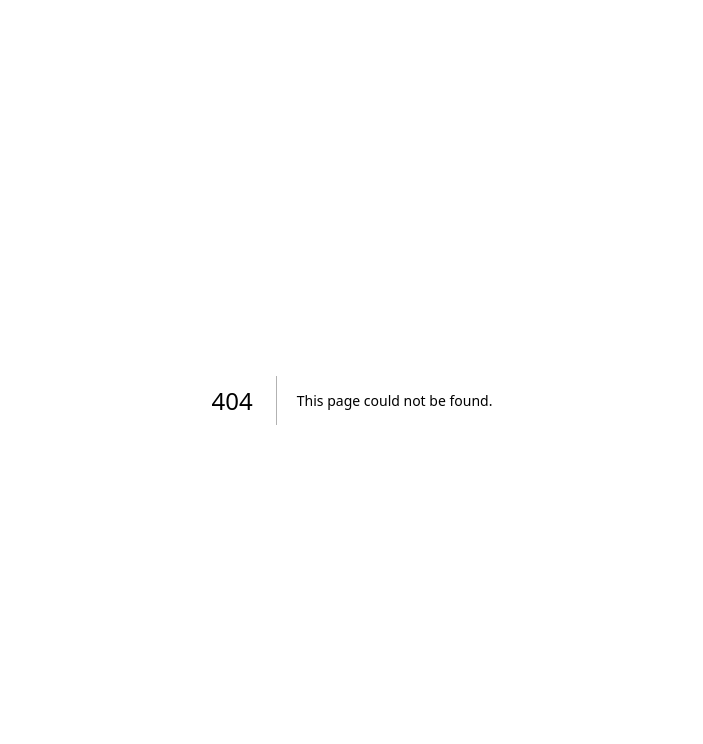
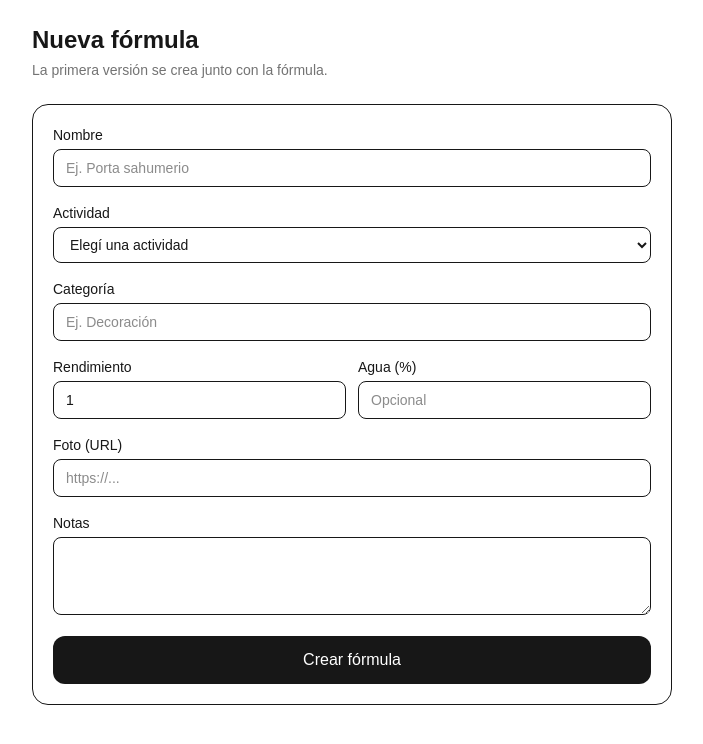
Before and after one commit to BrendaAguero/Calculadora, a Next.js app: page /formulas/new in a window 1280 px wide. Before the commit this address had no page. Shown: the top 744 px of the page, without its empty margins (288-991 px from the left). Built offline with nearby package versions, Linux system fonts and the light colour scheme; no server answers; the database is empty.

Commit message:
Etapa 8: alta de formulas

```diff
--- /dev/null
+++ b/app/formulas/new/page.tsx
@@ -0,0 +1,16 @@
+import { createClient } from "@/lib/supabase/server";
+import { createFormula } from "../actions";
+
+export default async function NewFormulaPage() {
+  const supabase = await createClient();
+  const { data: activities } = await supabase.from("activities").select("id,name,code").eq("active", true).order("sort_order");
+  return <main className="mx-auto min-h-screen w-full max-w-2xl px-4 py-6 pb-24"><h1 className="text-2xl font-semibold">Nueva fórmula</h1><p className="mt-1 text-sm text-neutral-500">La primera versión se crea junto con la fórmula.</p><form action={createFormula} className="mt-6 space-y-4 rounded-2xl border bg-white p-5 dark:border-neutral-800 dark:bg-neutral-900">
+    <label className="block text-sm font-medium">Nombre<input name="name" required className="mt-1 w-full rounded-lg border px-3 py-2" placeholder="Ej. Porta sahumerio" /></label>
+    <label className="block text-sm font-medium">Actividad<select name="activity_id" required className="mt-1 w-full rounded-lg border px-3 py-2"><option value="">Elegí una actividad</option>{(activities ?? []).map(a => <option key={a.id} value={a.id}>{a.name}</option>)}</select></label>
+    <label className="block text-sm font-medium">Categoría<input name="category" className="mt-1 w-full rounded-lg border px-3 py-2" placeholder="Ej. Decoración" /></label>
+    <div className="grid grid-cols-2 gap-3"><label className="block text-sm font-medium">Rendimiento<input name="yield_quantity" type="number" min="0.01" step="0.01" defaultValue="1" className="mt-1 w-full rounded-lg border px-3 py-2" /></label><label className="block text-sm font-medium">Agua (%)<input name="water_percentage" type="number" min="0" step="0.1" className="mt-1 w-full rounded-lg border px-3 py-2" placeholder="Opcional" /></label></div>
+    <label className="block text-sm font-medium">Foto (URL)<input name="photo_url" type="url" className="mt-1 w-full rounded-lg border px-3 py-2" placeholder="https://..." /></label>
+    <label className="block text-sm font-medium">Notas<textarea name="notes" rows={3} className="mt-1 w-full rounded-lg border px-3 py-2" /></label>
+    <button className="w-full rounded-xl bg-neutral-900 px-4 py-3 font-medium text-white">Crear fórmula</button>
+  </form></main>;
+}
```
